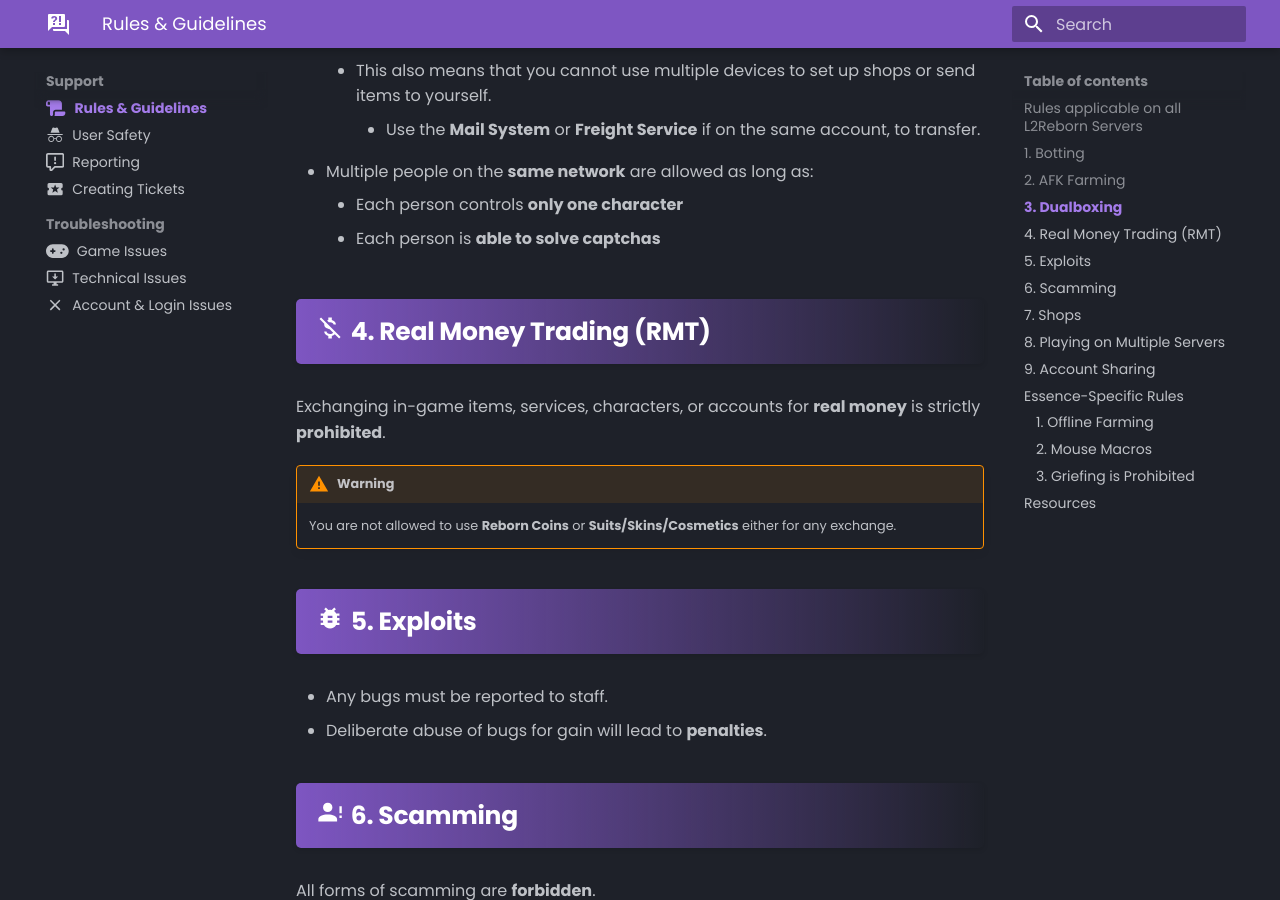
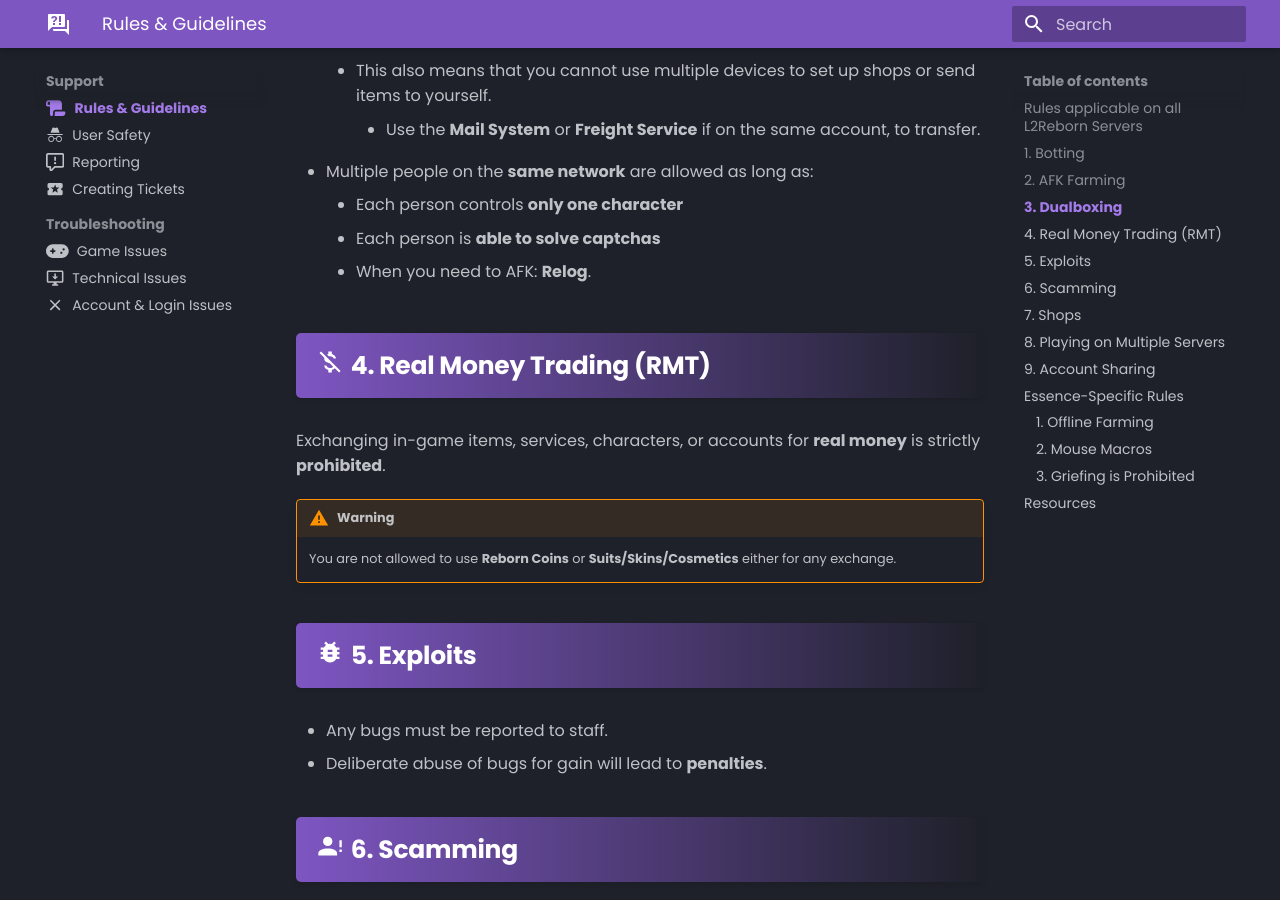
Before and after one commit to tab1-web/faq, an MkDocs documentation site: the page built from docs/support/rules.md, in a window 1280 px wide and 900 px high, scrolled down 1223 px. Built offline with MkDocs 1.6.1 and Material for MkDocs 9.7.7, drawn with Linux system fonts in a browser that asks for light colours; some web fonts are replaced.

Commit message:
adding afk disclaimer to rules and dualbox section

```diff
--- a/docs/support/rules.md
+++ b/docs/support/rules.md
@@ -38,8 +38,7 @@ icon: fontawesome/solid/scroll
 - Multiple people on the **same network** are allowed as long as:
     - Each person controls **only one character**
     - Each person is **able to solve captchas**
-
-
+    - When you need to AFK: **Relog**.
 
 ## :material-currency-usd-off: **4. Real Money Trading (RMT)**
 
```
